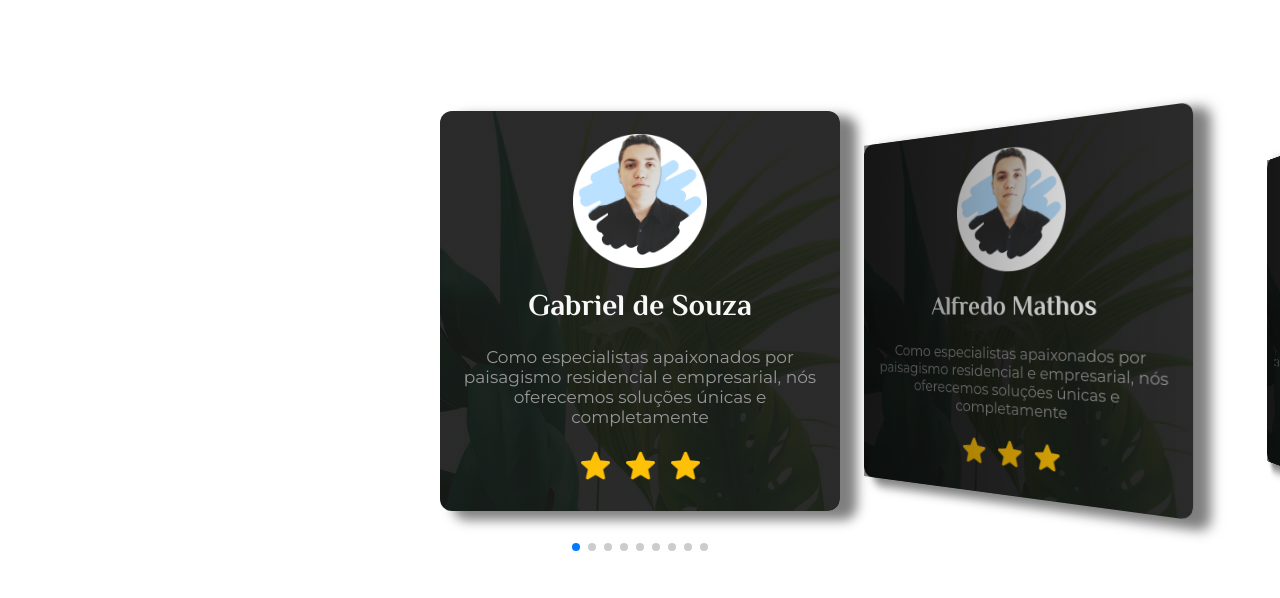
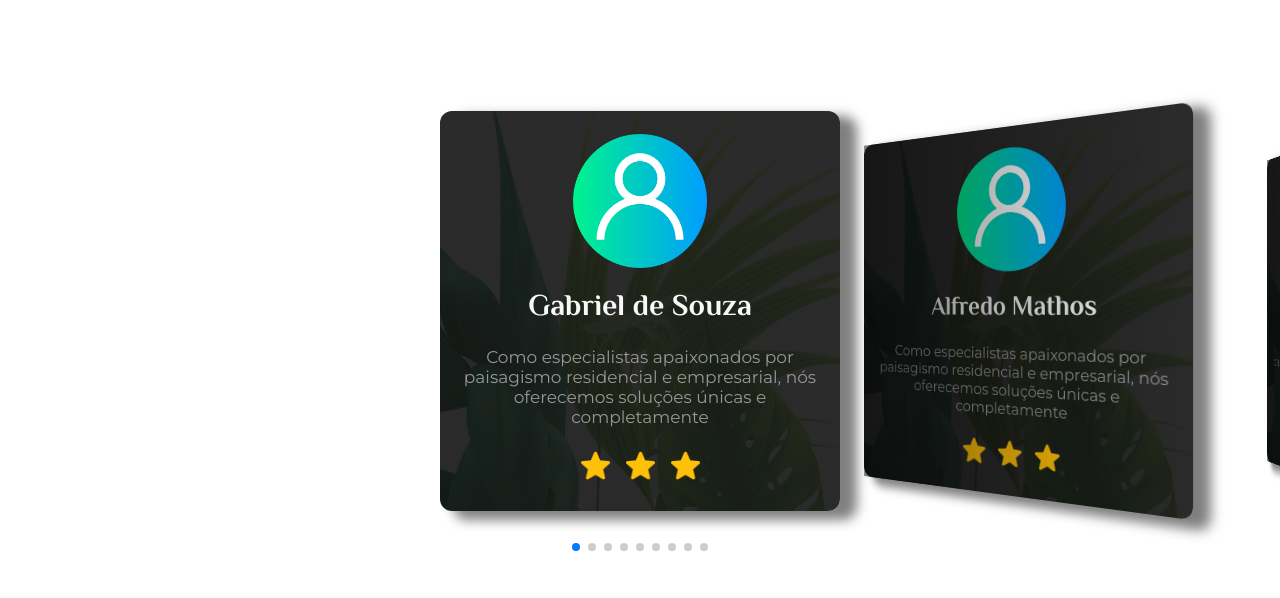
Before and after one commit to MayconMhSantos/web-landing-page-lotus-paisagismo, a plain HTML site: page index.html in a window 1280 px wide. Shown: the part 7600-8198 px from the top of the page. Drawn offline with nearby package versions, Linux system fonts and the light colour scheme.

Commit message:
V4.0.1
UP

```diff
--- a/index.html
+++ b/index.html
@@ -426,7 +426,7 @@
                         <div class="swiper-wrapper">
                             <div class="swiper-slide">
                                 <div class="content-card-swiper">
-                                    <img src="img/profile-pic.png" alt="">
+                                    <img src="img/user.png" alt="">
                                     <div class="text-description">
                                         <h3>Gabriel de Souza</h3>
                                         <p>Como especialistas apaixonados por paisagismo residencial e empresarial, nós oferecemos soluções únicas e completamente</p>
@@ -440,7 +440,7 @@
                             </div>
                             <div class="swiper-slide">
                                 <div class="content-card-swiper">
-                                    <img src="img/profile-pic.png" alt="">
+                                    <img src="img/user.png" alt="">
                                     <div class="text-description">
                                         <h3>Alfredo Mathos</h3>
                                         <p>Como especialistas apaixonados por paisagismo residencial e empresarial, nós oferecemos soluções únicas e completamente</p>
@@ -454,7 +454,7 @@
                             </div>
                             <div class="swiper-slide">
                                 <div class="content-card-swiper">
-                                    <img src="img/profile-pic.png" alt="">
+                                    <img src="img/user.png" alt="">
                                     <div class="text-description">
                                         <h3>Jessica Matos</h3>
                                         <p>Como especialistas apaixonados por paisagismo residencial e empresarial, nós oferecemos soluções únicas e completamente</p>
@@ -468,7 +468,7 @@
                             </div>
                             <div class="swiper-slide">
                                 <div class="content-card-swiper">
-                                    <img src="img/profile-pic.png" alt="">
+                                    <img src="img/user.png" alt="">
                                     <div class="text-description">
                                         <h3>Ana Carolina</h3>
                                         <p>Como especialistas apaixonados por paisagismo residencial e empresarial, nós oferecemos soluções únicas e completamente</p>
@@ -482,7 +482,7 @@
                             </div>
                             <div class="swiper-slide">
                                 <div class="content-card-swiper">
-                                    <img src="img/profile-pic.png" alt="">
+                                    <img src="img/user.png" alt="">
                                     <div class="text-description">
                                         <h3>Matheus Bernardo</h3>
                                         <p>Como especialistas apaixonados por paisagismo residencial e empresarial, nós oferecemos soluções únicas e completamente</p>
@@ -496,7 +496,7 @@
                             </div>
                             <div class="swiper-slide">
                                 <div class="content-card-swiper">
-                                    <img src="img/profile-pic.png" alt="">
+                                    <img src="img/user.png" alt="">
                                     <div class="text-description">
                                         <h3>Fernanda Dias</h3>
                                         <p>Como especialistas apaixonados por paisagismo residencial e empresarial, nós oferecemos soluções únicas e completamente</p>
@@ -510,7 +510,7 @@
                             </div>
                             <div class="swiper-slide">
                                 <div class="content-card-swiper">
-                                    <img src="img/profile-pic.png" alt="">
+                                    <img src="img/user.png" alt="">
                                     <div class="text-description">
                                         <h3>Maria Souza</h3>
                                         <p>Como especialistas apaixonados por paisagismo residencial e empresarial, nós oferecemos soluções únicas e completamente</p>
@@ -524,7 +524,7 @@
                             </div>
                             <div class="swiper-slide">
                                 <div class="content-card-swiper">
-                                    <img src="img/profile-pic.png" alt="">
+                                    <img src="img/user.png" alt="">
                                     <div class="text-description">
                                         <h3>Jose dos Santos</h3>
                                         <p>Como especialistas apaixonados por paisagismo residencial e empresarial, nós oferecemos soluções únicas e completamente</p>
@@ -538,7 +538,7 @@
                             </div>
                             <div class="swiper-slide">
                                 <div class="content-card-swiper">
-                                    <img src="img/profile-pic.png" alt="">
+                                    <img src="img/user.png" alt="">
                                     <div class="text-description">
                                         <h3>Gustavo Oliveira</h3>
                                         <p>Como especialistas apaixonados por paisagismo residencial e empresarial, nós oferecemos soluções únicas e completamente</p>
```
Also changed, not shown: img/profile-pic.png (deleted), img/user.png (added).
